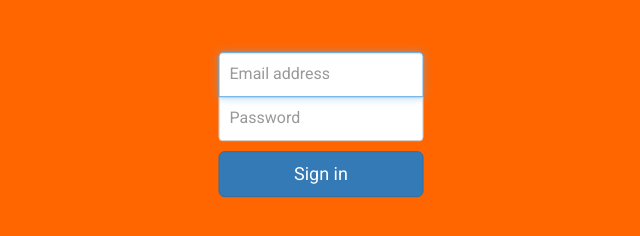
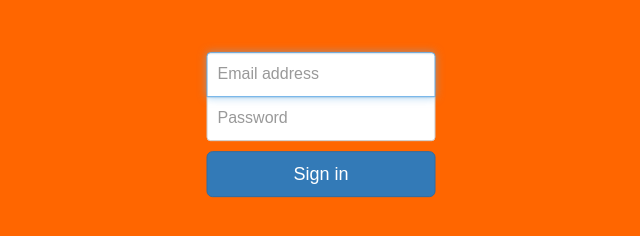
Before and after one commit to slsrs/massive-octo-ninja, a plain HTML site: page index.html in a window 1280 px wide. Shown: the part 348-584 px from the top of the page, without its empty margins (319-959 px from the left). Drawn offline with nearby package versions, Linux system fonts and the light colour scheme.

Commit message:
Update index.html

```diff
--- a/index.html
+++ b/index.html
@@ -3,12 +3,6 @@
  <head>
    <title>BoltMail</title>
    <link rel="stylesheet" href="https://maxcdn.bootstrapcdn.com/bootstrap/3.3.4/css/bootstrap.min.css">
-   <style>
-     @import url(https://fonts.googleapis.com/css?family=Roboto&subset=latin,cyrillic);
-     input, label, button {
-      font-family: 'Roboto', sans-serif;
-     }
-   </style>
    <link rel="stylesheet" href="https://maxcdn.bootstrapcdn.com/font-awesome/4.3.0/css/font-awesome.min.css">
    <style>
    .form-signin{max-width:330px;padding:15px;margin:0 auto}.form-signin .checkbox,.form-signin .form-signin-heading{margin-bottom:10px}.form-signin .checkbox{font-weight:400}.form-signin .form-control{position:relative;height:auto;-webkit-box-sizing:border-box;-moz-box-sizing:border-box;box-sizing:border-box;padding:10px;font-size:16px}.form-signin .form-control:focus{z-index:2}.form-signin input[type=email]{margin-bottom:-1px;border-bottom-right-radius:0;border-bottom-left-radius:0}.form-signin input[type=password]{margin-bottom:10px;border-top-left-radius:0;border-top-right-radius:0}
@@ -25,6 +19,10 @@
     top: 50%;
     transform: translate(-50%,-50%);
     }
+    @import url(https://fonts.googleapis.com/css?family=Ubuntu&subset=latin,cyrillic);
+     input, label, button {
+      font-family: 'Ubuntu', sans-serif;
+     }
    </style>
  </head>
  <body>
```
